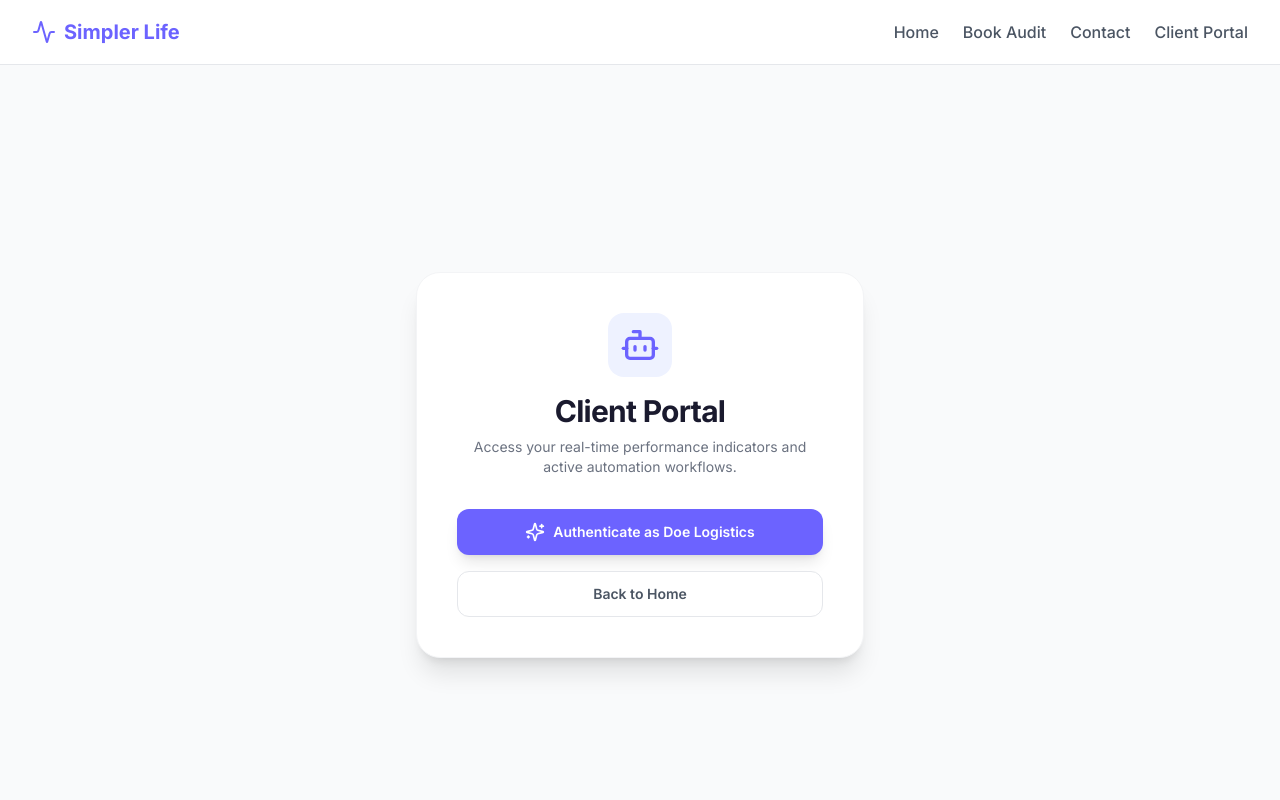
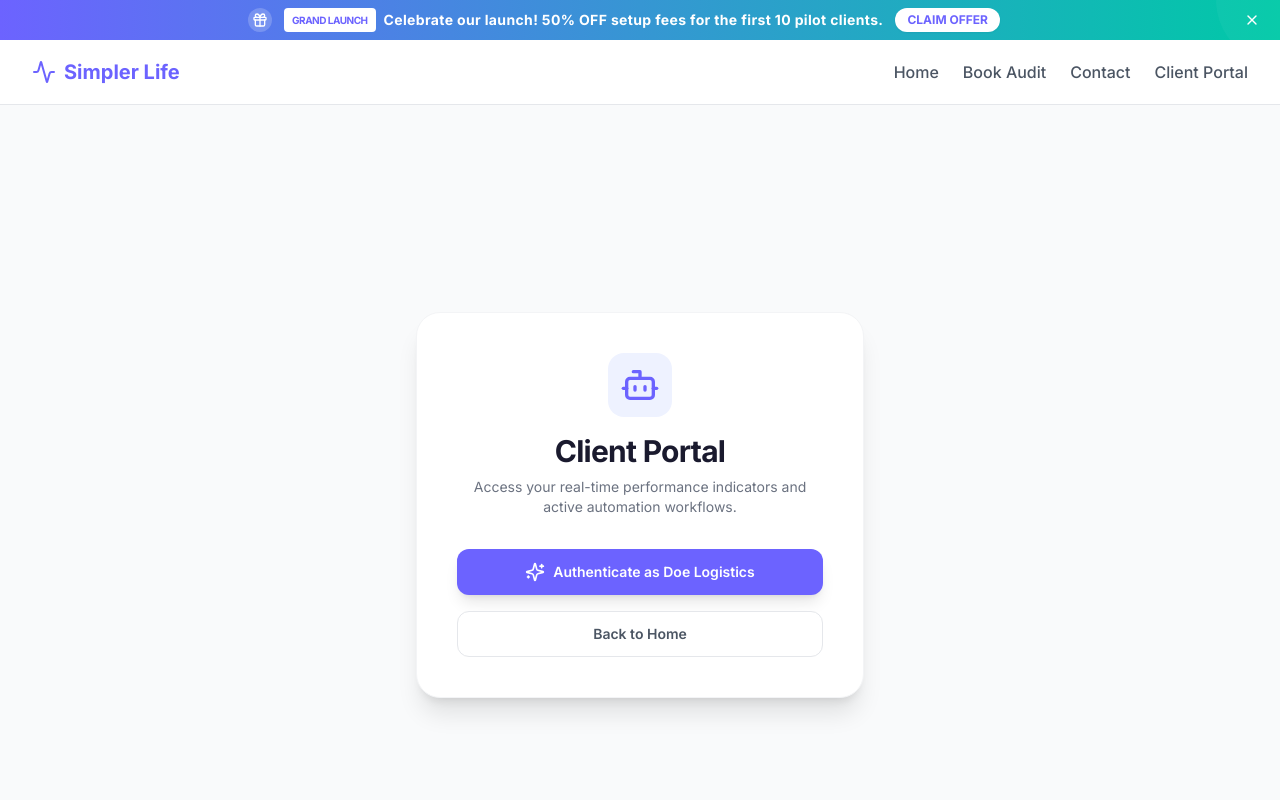
Before and after one commit to getsimplerlife/getsimplerlife, a React (Vite) app: page /dashboard in a window 1280 px wide. Shown: the top 800 px of the page. Built offline with nearby package versions, Linux system fonts and the light colour scheme.

Commit message:
Deploy live Grand Launch Promo Banner at top of landing page Layout

```diff
--- a/src/components/common/Layout.tsx
+++ b/src/components/common/Layout.tsx
@@ -1,9 +1,13 @@
 import { Outlet, Link } from 'react-router-dom'
 import { Activity } from 'lucide-react'
+import PromoBanner from './PromoBanner'
 
 export default function Layout() {
   return (
     <div className="min-h-screen flex flex-col bg-gray-50 text-dark">
+      {/* Grand Launch Promo Banner */}
+      <PromoBanner />
+
       {/* Header */}
       <header className="sticky top-0 z-50 bg-white border-b border-gray-200">
         <div className="max-w-7xl mx-auto px-4 sm:px-6 lg:px-8 h-16 flex items-center justify-between">
--- /dev/null
+++ b/src/components/common/PromoBanner.tsx
@@ -0,0 +1,39 @@
+import { X, Gift } from 'lucide-react'
+import { useState } from 'react'
+
+export default function PromoBanner() {
+  const [isVisible, setIsVisible] = useState(true)
+
+  if (!isVisible) return null
+
+  return (
+    <div className="bg-gradient-to-r from-primary to-secondary text-white px-4 py-2 relative overflow-hidden shadow-lg">
+      <div className="max-w-7xl mx-auto flex items-center justify-between">
+        <div className="flex-1 flex items-center justify-center space-x-3">
+          <span className="hidden md:inline-flex p-1 bg-white/20 rounded-full">
+            <Gift className="h-4 w-4" />
+          </span>
+          <p className="text-sm font-bold tracking-wide flex items-center gap-2">
+            <span className="bg-white text-primary px-2 py-0.5 rounded text-[10px] uppercase tracking-tighter">Grand Launch</span>
+            <span>Celebrate our launch! 50% OFF setup fees for the first 10 pilot clients.</span>
+          </p>
+          <a
+            href="/book"
+            className="ml-4 px-3 py-1 bg-white text-primary rounded-full text-xs font-black uppercase hover:bg-opacity-90 transition shadow-sm whitespace-nowrap"
+          >
+            Claim Offer
+          </a>
+        </div>
+        <button
+          onClick={() => setIsVisible(false)}
+          className="p-1 hover:bg-white/10 rounded-full transition ml-2"
+          aria-label="Close banner"
+        >
+          <X className="h-4 w-4" />
+        </button>
+      </div>
+      {/* Decorative pulse element */}
+      <div className="absolute top-0 right-0 w-32 h-32 bg-white/5 rounded-full -mr-16 -mt-16 animate-pulse" />
+    </div>
+  )
+}
```
Also changed, not shown: 1 other file (tests, documents, lock files or other folders).
